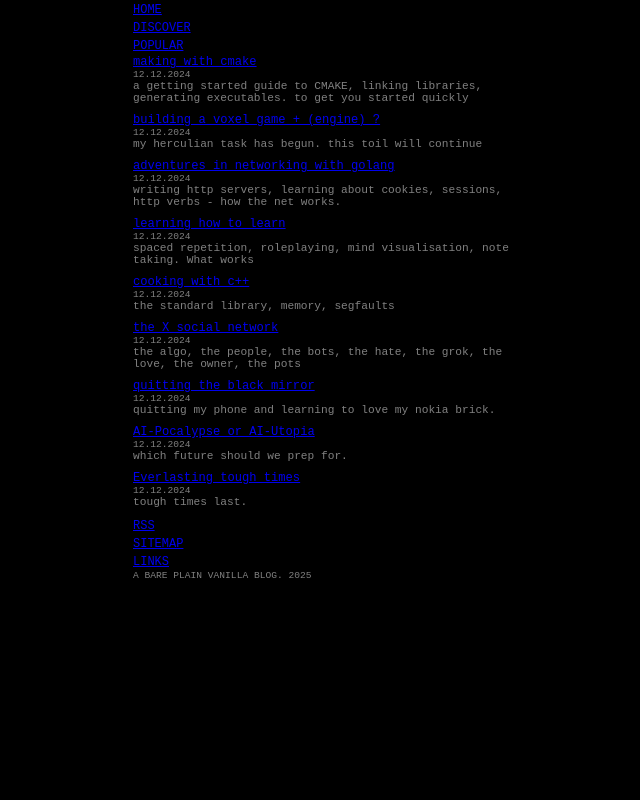
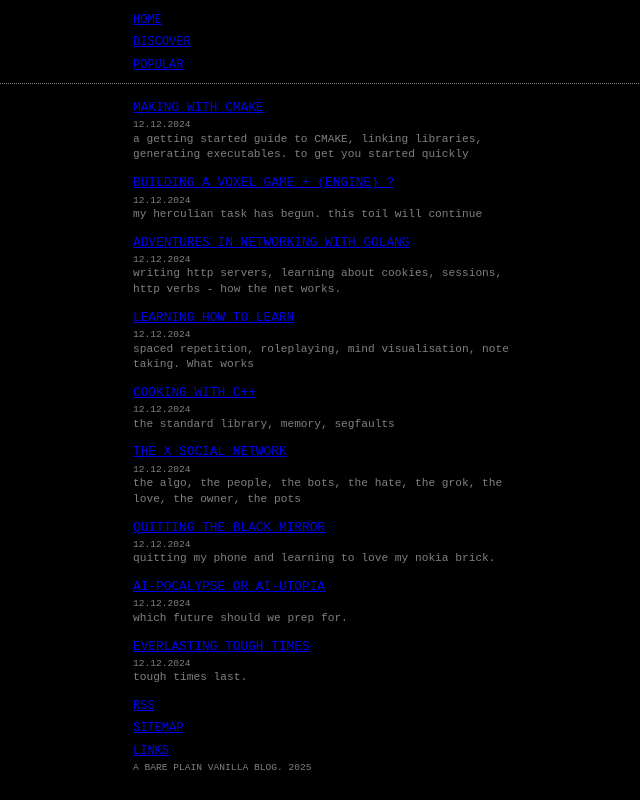
Before and after one commit to kyambuthia/bare-plain-vanilla-blog, a plain HTML site: page frontend/index.html in a window 1280 px wide. Shown: the whole page, without its empty margins (307-947 px from the left). Drawn offline with Linux system fonts and the light colour scheme; files that its build step writes are made by us from their sources; files whose address does not match are found by name.

Commit message:
small changes to site styling. TODO: work on site styling

```diff
--- a/frontend/assets/styles/styles.css
+++ b/frontend/assets/styles/styles.css
@@ -1,6 +1,11 @@
 * {
 	margin: 0;
 	box-sizing: border-box;
+}
+
+:root {
+        --dark_color: black;
+        --txt_color: gray;
 }
 
 html {
@@ -12,14 +17,23 @@ html {
 body {
         display: block;
         background: black;
-        color: gray;
+        font-size: 16px;
+        line-height: 1.4;
+        color: var(--txt_color);
 }
 
 /* header-area */
 .header-area {
+        position: fixed;
+        top: 0;
+        left: 0;
+        right: 0;
+        border-bottom: 1px dotted gray;
+        padding: .5rem 0rem;
         display: block;
         align-items: center;
         justify-content: center;
+        background: var(--dark_color);
 }
 
 /* nav-area */
@@ -41,6 +55,7 @@ body {
 
 /* main-area */
 .main-area {
+        padding-top: 6rem;
         display: block;
         margin: 0 auto;
         width: 400px
@@ -57,9 +72,11 @@ body {
         margin-bottom: .5rem;
 }
 
-/* post-area__header */
-.post-area__header {
+/* post-area__header*/
+.post-header {
         font-size: .8rem;
+        text-transform: uppercase;
+        text-decoration: underline;
 }
 
 .header-link-area {
@@ -75,7 +92,8 @@ body {
 }
 
 .bait-label {
-        font-size: .75757575757575rem;
+        font-size: .8rem;
+        text-transform: uppercase;
 }
 
 /* post-area__body */
```
